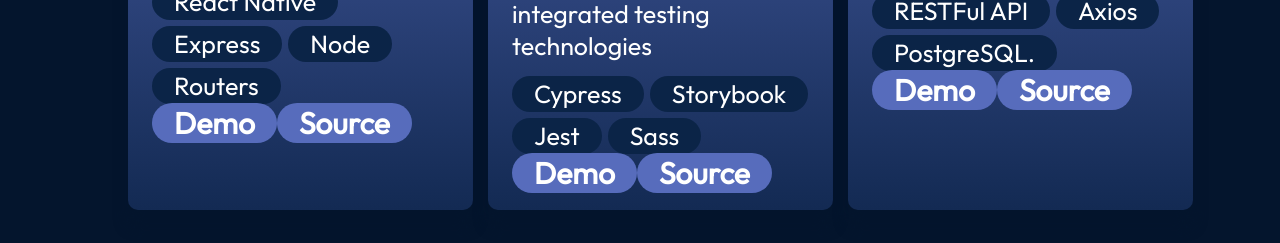
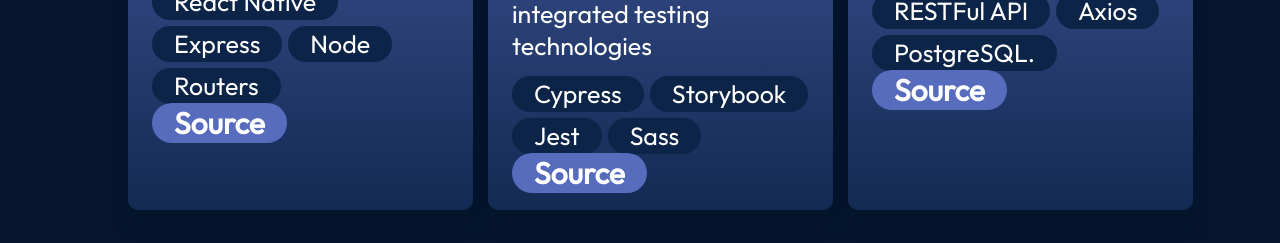
Before and after one commit to sonia0409/portfolio, a React (Vite) app: page / in a window 1280 px wide. Shown: the part 3431-3674 px from the top of the page. Built offline with nearby package versions, Linux system fonts and the light colour scheme.

Commit message:
remove demo option from the projects

```diff
--- a/src/Components/Projects/ProjectCard.jsx
+++ b/src/Components/Projects/ProjectCard.jsx
@@ -18,7 +18,7 @@
             })}
         </ul>
         <div>
-            <a href={demo} className={styles.link}>Demo</a>
+            {/* <a href={demo} className={styles.link}>Demo</a> */}
             <a href={source} className={styles.link}>Source</a>
         </div>
 
```
